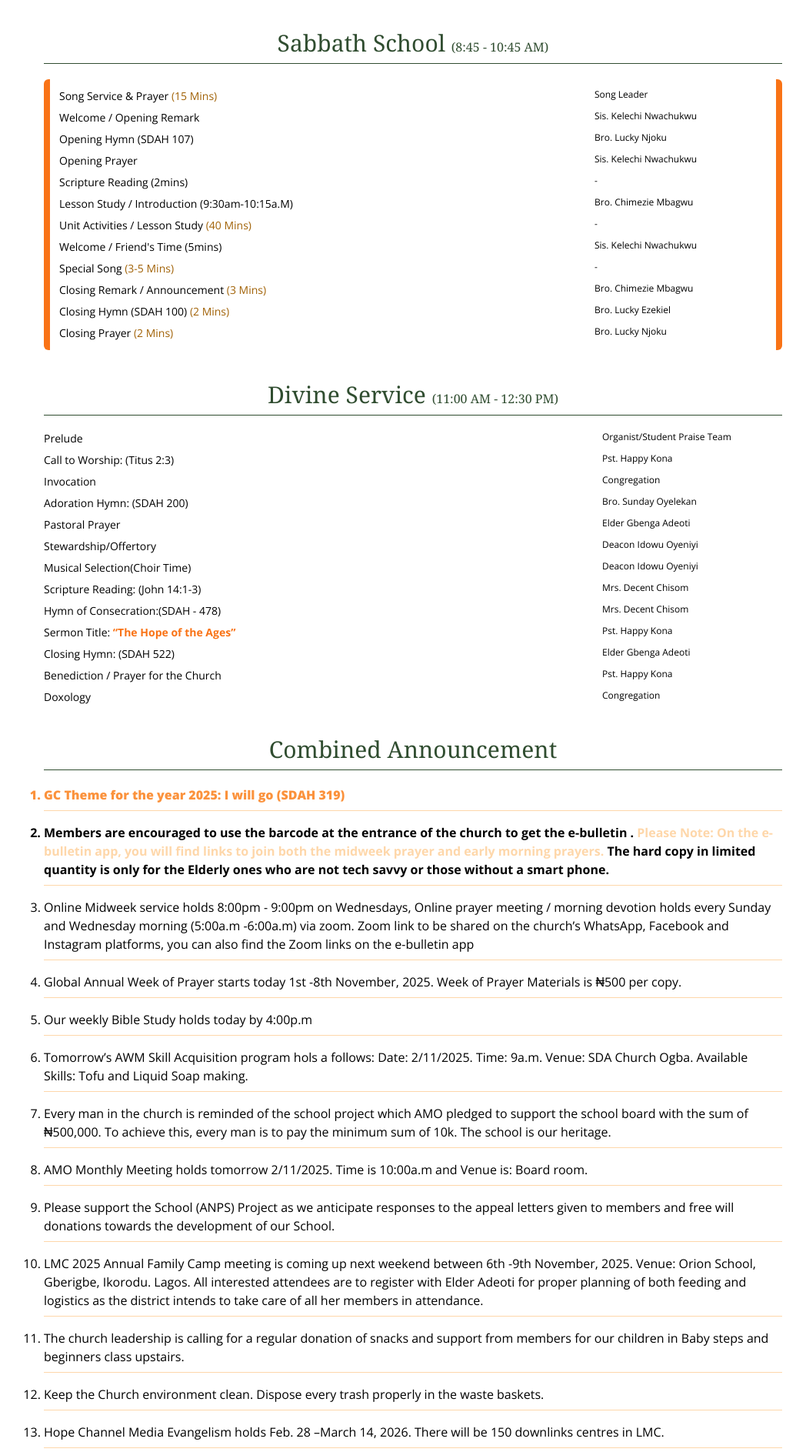
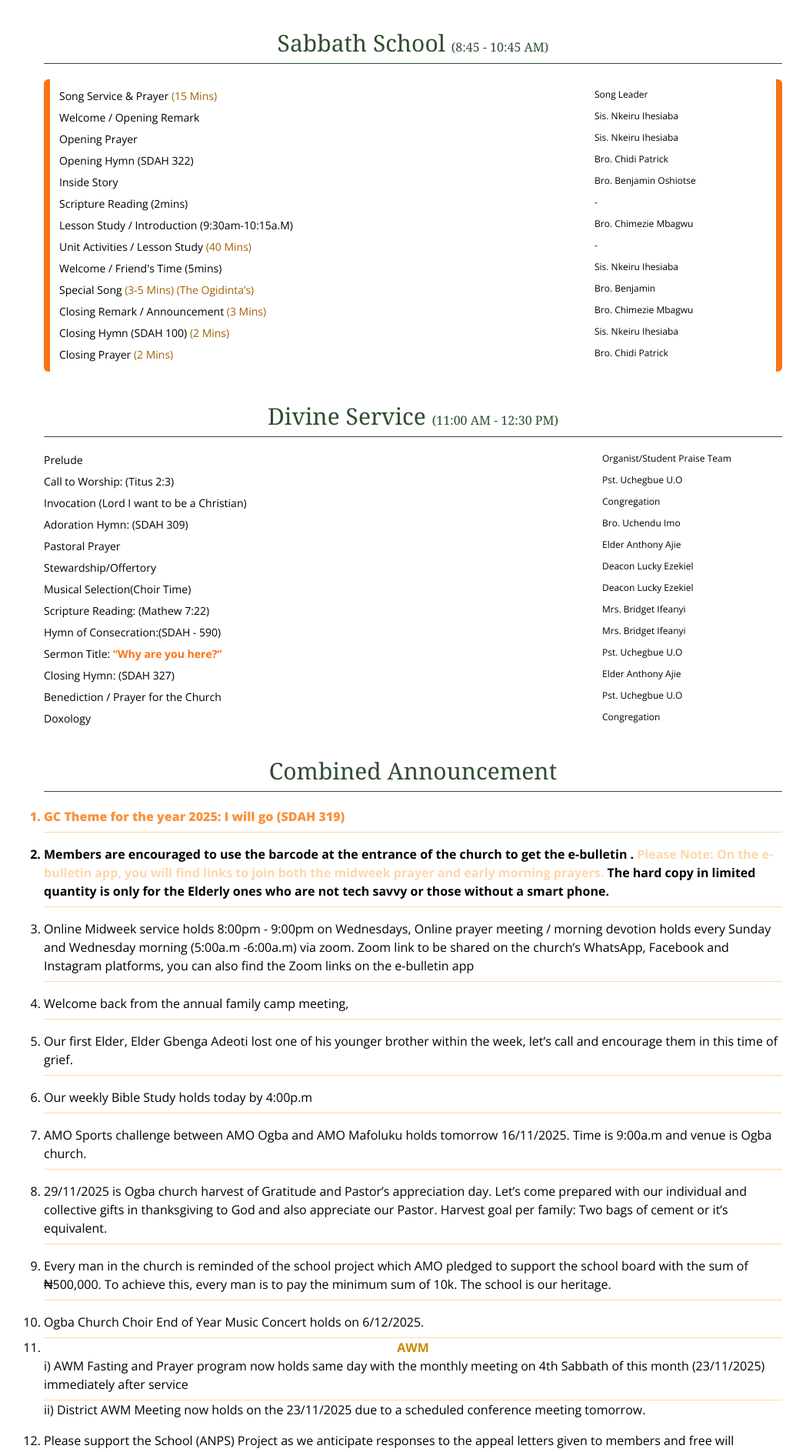
Before and after one commit to solomonsunday/SDAOGBACHURCHEBULLETIN, a Next.js app: page / in a window 1280 px wide. Shown: the part 883-2770 px from the top of the page at 77% size, without its empty margins (103-1151 px from the left). Built offline with nearby package versions, Linux system fonts and the light colour scheme; a web font is replaced by a local one.

Commit message:
updated for sabbath 15th nov, 2025

```diff
--- a/src/components/Programs/Announcement.tsx
+++ b/src/components/Programs/Announcement.tsx
@@ -30,38 +30,56 @@ const Announcement = () => {
             find the Zoom links on the e-bulletin app
           </li>
           <li className="pb-2 border-b border-orange-200">
-            Global Annual Week of Prayer starts today 1st -8th November, 2025.
-            Week of Prayer Materials is ₦500 per copy.
+            Welcome back from the annual family camp meeting,
+          </li>
+          <li className="pb-2 border-b border-orange-200">
+            Our first Elder, Elder Gbenga Adeoti lost one of his younger brother
+            within the week, let’s call and encourage them in this time of
+            grief.
           </li>
           <li className="pb-2 border-b border-orange-200">
             Our weekly Bible Study holds today by 4:00p.m
           </li>{" "}
           <li className="pb-2 border-b border-orange-200">
-            Tomorrow’s AWM Skill Acquisition program hols a follows: Date:
-            2/11/2025. Time: 9a.m. Venue: SDA Church Ogba. Available Skills:
-            Tofu and Liquid Soap making.
+            AMO Sports challenge between AMO Ogba and AMO Mafoluku holds
+            tomorrow 16/11/2025. Time is 9:00a.m and venue is Ogba church.
           </li>{" "}
+          <li className="pb-2 border-b border-orange-200">
+            29/11/2025 is Ogba church harvest of Gratitude and Pastor’s
+            appreciation day. Let’s come prepared with our individual and
+            collective gifts in thanksgiving to God and also appreciate our
+            Pastor. Harvest goal per family: Two bags of cement or it’s
+            equivalent.
+          </li>
           <li className="pb-2 border-b border-orange-200">
             Every man in the church is reminded of the school project which AMO
             pledged to support the school board with the sum of ₦500,000. To
             achieve this, every man is to pay the minimum sum of 10k. The school
             is our heritage.
           </li>
-          <li className="pb-2 border-b border-orange-200">
-            AMO Monthly Meeting holds tomorrow 2/11/2025. Time is 10:00a.m and
-            Venue is: Board room.
-          </li>
+          <div>
+            <li className="pb-2 border-b border-orange-200">
+              Ogba Church Choir End of Year Music Concert holds on 6/12/2025.
+            </li>
+            <li>
+              <div className="text-center text-yellow-600 font-bold">AWM</div>
+            </li>
+            <ol>
+              <li className="pb-2 border-b border-orange-200">
+                i) AWM Fasting and Prayer program now holds same day with the
+                monthly meeting on 4th Sabbath of this month (23/11/2025)
+                immediately after service
+              </li>
+              <li>
+                ii) District AWM Meeting now holds on the 23/11/2025 due to a
+                scheduled conference meeting tomorrow.
+              </li>
+            </ol>
+          </div>
           <li className="pb-2 border-b border-orange-200">
             Please support the School (ANPS) Project as we anticipate responses
             to the appeal letters given to members and free will donations
             towards the development of our School.
-          </li>
-          <li className="pb-2 border-b border-orange-200">
-            LMC 2025 Annual Family Camp meeting is coming up next weekend
-            between 6th -9th November, 2025. Venue: Orion School, Gberigbe,
-            Ikorodu. Lagos. All interested attendees are to register with Elder
-            Adeoti for proper planning of both feeding and logistics as the
-            district intends to take care of all her members in attendance.
           </li>
           {/* <li className="pb-2 border-b border-orange-200 italic bg-pink-400 rounded-md text-center p-2">
             <span className="font-bold capitalize underline">
--- a/src/components/Programs/DivineService.tsx
+++ b/src/components/Programs/DivineService.tsx
@@ -14,41 +14,44 @@ const DivineService = () => {
           <div className="col-span-3 text-sm">
             Call to Worship: (Titus 2:3){" "}
           </div>
-          <div className="text-xs">Pst. Happy Kona</div>
-          <div className="col-span-3 text-sm"> Invocation</div>
+          <div className="text-xs">Pst. Uchegbue U.O</div>
+          <div className="col-span-3 text-sm">
+            {" "}
+            Invocation (Lord I want to be a Christian)
+          </div>
           <div className="text-xs">Congregation</div>
-          <div className="col-span-3 text-sm">Adoration Hymn: (SDAH 200)</div>
-          <div className="text-xs"> Bro. Sunday Oyelekan</div>
+          <div className="col-span-3 text-sm">Adoration Hymn: (SDAH 309)</div>
+          <div className="text-xs"> Bro. Uchendu Imo</div>
           <div className="col-span-3 text-sm"> Pastoral Prayer</div>
-          <div className="text-xs">Elder Gbenga Adeoti</div>
+          <div className="text-xs"> Elder Anthony Ajie</div>
           <div className="col-span-3 text-sm"> Stewardship/Offertory </div>
-          <div className="text-xs">Deacon Idowu Oyeniyi</div>
+          <div className="text-xs">Deacon Lucky Ezekiel</div>
           <div className="col-span-3 text-sm">
             Musical Selection(Choir Time)
           </div>
-          <div className="text-xs"> Deacon Idowu Oyeniyi</div>
+          <div className="text-xs"> Deacon Lucky Ezekiel</div>
           <div className="col-span-3 text-sm">
-            Scripture Reading: (John 14:1-3)
+            Scripture Reading: (Mathew 7:22)
           </div>
-          <div className="text-xs"> Mrs. Decent Chisom </div>
+          <div className="text-xs">Mrs. Bridget Ifeanyi </div>
           <div className="col-span-3 text-sm">
-            Hymn of Consecration:(SDAH - 478)
+            Hymn of Consecration:(SDAH - 590)
           </div>
-          <div className="text-xs"> Mrs. Decent Chisom</div>
+          <div className="text-xs"> Mrs. Bridget Ifeanyi</div>
           <div className="col-span-3 text-sm">
             Sermon Title:{" "}
             <span className="font-bold text-orange-500">
               {" "}
-              “The Hope of the Ages”
+              “Why are you here?”
             </span>
           </div>
-          <div className="text-xs">Pst. Happy Kona</div>
-          <div className="col-span-3 text-sm">Closing Hymn: (SDAH 522) </div>
-          <div className="text-xs">Elder Gbenga Adeoti</div>
+          <div className="text-xs">Pst. Uchegbue U.O</div>
+          <div className="col-span-3 text-sm">Closing Hymn: (SDAH 327) </div>
+          <div className="text-xs"> Elder Anthony Ajie</div>
           <div className="col-span-3 text-sm">
             Benediction / Prayer for the Church
           </div>
-          <div className="text-xs"> Pst. Happy Kona</div>
+          <div className="text-xs">Pst. Uchegbue U.O</div>
           <div className="col-span-3 text-sm">Doxology</div>
           <div className="text-xs"> Congregation</div>
         </div>
--- a/src/components/Programs/Footer.tsx
+++ b/src/components/Programs/Footer.tsx
@@ -5,7 +5,7 @@ const Footer = () => {
   const d = new Date();
   let year = d.getFullYear();
   return (
-    <footer className="bg-[#304D30]  text-white ">
+    <footer className="bg-[#304D30] text-white">
       <div className="md:px-20 px-8 pb-10 py-5 space-y-10 text-center md:text-left">
         <div>
           <Image
@@ -69,7 +69,6 @@ const Footer = () => {
               />
             </a>
           </div>
-
           <div>
             <a
               href="https://www.instagram.com/seventhdayadventist_ogba/"
--- a/src/components/Programs/PastorDesk.tsx
+++ b/src/components/Programs/PastorDesk.tsx
@@ -15,8 +15,8 @@ const PastorDesk = () => {
           </div>
           <p className="text-orange-500">
             "We may not see the path before us, but we can trust the one who
-            holds the future in His hands Testimonies for the Church, Vol. 5,
-            pg.578 Happy Sabbath
+            holds the future in His hands." <br />
+            Happy Sabbath!
           </p>
         </div>
       </section>
--- a/src/components/Programs/SabbathSchool.tsx
+++ b/src/components/Programs/SabbathSchool.tsx
@@ -17,13 +17,15 @@ const SabbathSchool = () => {
         <div className="col-span-3 text-sm capitalize">
           Welcome / Opening Remark
         </div>
-        <div className="text-xs">Sis. Kelechi Nwachukwu</div>
+        <div className="text-xs">Sis. Nkeiru Ihesiaba</div>
+        <div className="col-span-3 text-sm capitalize">Opening Prayer</div>
+        <div className="text-xs">Sis. Nkeiru Ihesiaba</div>
         <div className="col-span-3 text-sm capitalize">
-          Opening Hymn (SDAH 107)
+          Opening Hymn (SDAH 322)
         </div>
-        <div className="text-xs capitalize">Bro. Lucky Njoku</div>
-        <div className="col-span-3 text-sm capitalize">Opening Prayer</div>
-        <div className="text-xs"> Sis. Kelechi Nwachukwu</div>
+        <div className="text-xs capitalize">Bro. Chidi Patrick</div>
+        <div className="col-span-3 text-sm capitalize">Inside Story</div>
+        <div className="text-xs capitalize">Bro. Benjamin Oshiotse</div>
 
         <div className="col-span-3 text-sm capitalize">
           Scripture Reading (2mins){" "}
@@ -47,12 +49,13 @@ const SabbathSchool = () => {
         <div className="col-span-3 text-sm capitalize">
           Welcome / Friend's time (5mins)
         </div>
-        <div className="text-xs capitalize"> Sis. Kelechi Nwachukwu</div>
+        <div className="text-xs capitalize"> Sis. Nkeiru Ihesiaba</div>
         <div className="col-span-3 text-sm capitalize">
           {" "}
-          Special Song <span className="text-yellow-700">(3-5 Mins)</span>
+          Special Song{" "}
+          <span className="text-yellow-700">(3-5 Mins) (The Ogidinta’s) </span>
         </div>
-        <div className="text-xs capitalize">-</div>
+        <div className="text-xs capitalize">Bro. Benjamin</div>
         {/*
         <div className="col-span-3 text-sm capitalize"> Panel Discussion</div>
         <div className="text-xs capitalize">Bro. Chimezie Mbagwu</div> */}
@@ -66,11 +69,11 @@ const SabbathSchool = () => {
           Closing Hymn (SDAH 100){" "}
           <span className="text-yellow-700">(2 Mins)</span>
         </div>
-        <div className="text-xs capitalize">Bro. Lucky Ezekiel </div>
+        <div className="text-xs capitalize">Sis. Nkeiru Ihesiaba </div>
         <div className="col-span-3 text-sm capitalize">
           Closing Prayer <span className="text-yellow-700">(2 Mins)</span>
         </div>
-        <div className="text-xs">Bro. Lucky Njoku</div>
+        <div className="text-xs">Bro. Chidi Patrick</div>
       </div>
     </section>
   );
--- a/src/components/Programs/Welcome.tsx
+++ b/src/components/Programs/Welcome.tsx
@@ -40,18 +40,18 @@ const Welcome = () => {
         <div className="text-center flex justify-center">
           <blockquote className="rounded-lg capitalize bg-[#EEF0E5] py-2  w-full">
             <p className="text-orange-400 underline">
-              TOPIC FOR THE WEEK (Lesson 05)
+              TOPIC FOR THE WEEK (Lesson 07)
             </p>
-            God Fights for You
+            Ultimate Loyalty: Worship in a War Zone
           </blockquote>
         </div>
         <div className="text-center flex justify-center">
           <blockquote className="rounded-lg capitalize bg-[#EEF0E5] py-2 w-full">
             <p className="text-orange-400 underline">MEMORY TEXT</p>
             <span className="px-1 text-xs italic">
-              “And Joshua captured all these kings and their land at one time,
-              because the LORD God of Israel fought for Israel”
-              <span className="font-bold">(Joshua 10:42, ESV)</span>
+              “But seek first the kingdom of God and his righteousness, and all
+              these things will be added to you”
+              <span className="font-bold">(Matthew 6:33, ESV)</span>
             </span>
           </blockquote>
         </div>
```
